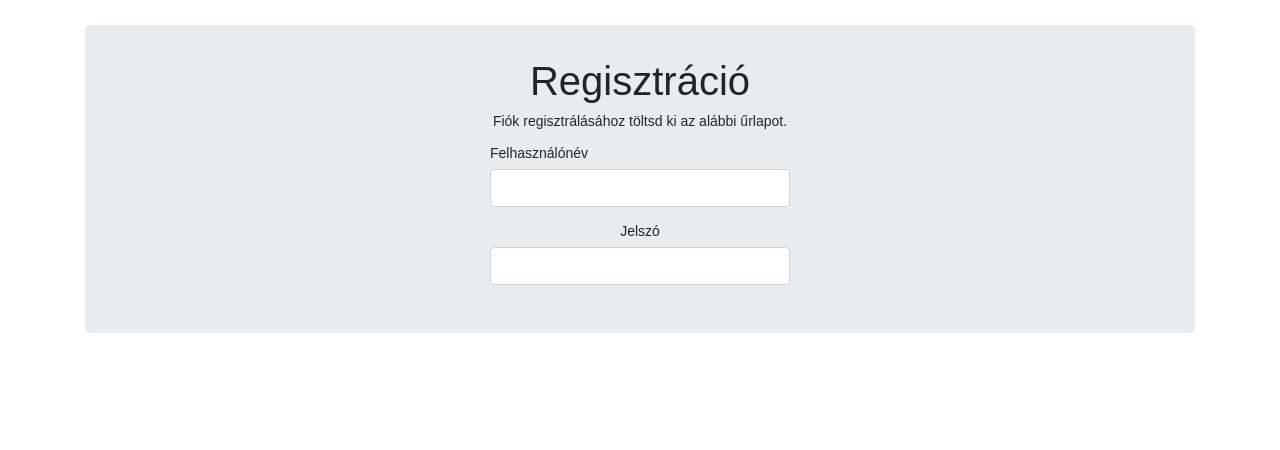
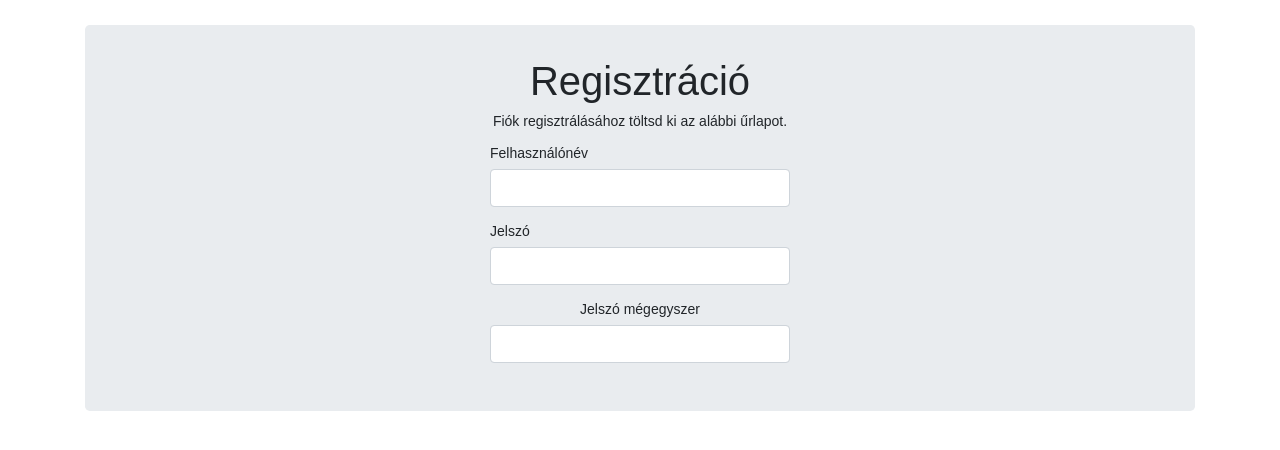
Before and after one commit to EKE-Projekt-Labor/projekt_beadando, a PHP site: page /register.php in a window 1280 px wide. Shown: the part 55-505 px from the top of the page. Run offline with PHP 8.4, Linux system fonts and the light colour scheme; the visitor is signed in with stand-in values (Sample User, id 1); data comes from the database, SQL or seed files in the repository.

Commit message:
regisztárciós űrlap - confirm pw

```diff
--- a/Web/register.php
+++ b/Web/register.php
@@ -109,6 +109,11 @@ echo html_header('Regisztráció');
                 <input type="password" name="password" class="form-control" value="<?php echo $password; ?>">
                 <span class="help-block"><?php echo $password_err; ?></span>
             </div>
+			<div class="form-group <?php echo (!empty($confirm_password_err)) ? 'has-error' : ''; ?>">
+                <label>Jelszó mégegyszer</label>
+                <input type="password" name="confirm_password" class="form-control" value="<?php echo $confirm_password; ?>">
+                <span class="help-block"><?php echo $confirm_password_err; ?></span>
+            </div>
 
 <?php
     echo html_footer();
```
